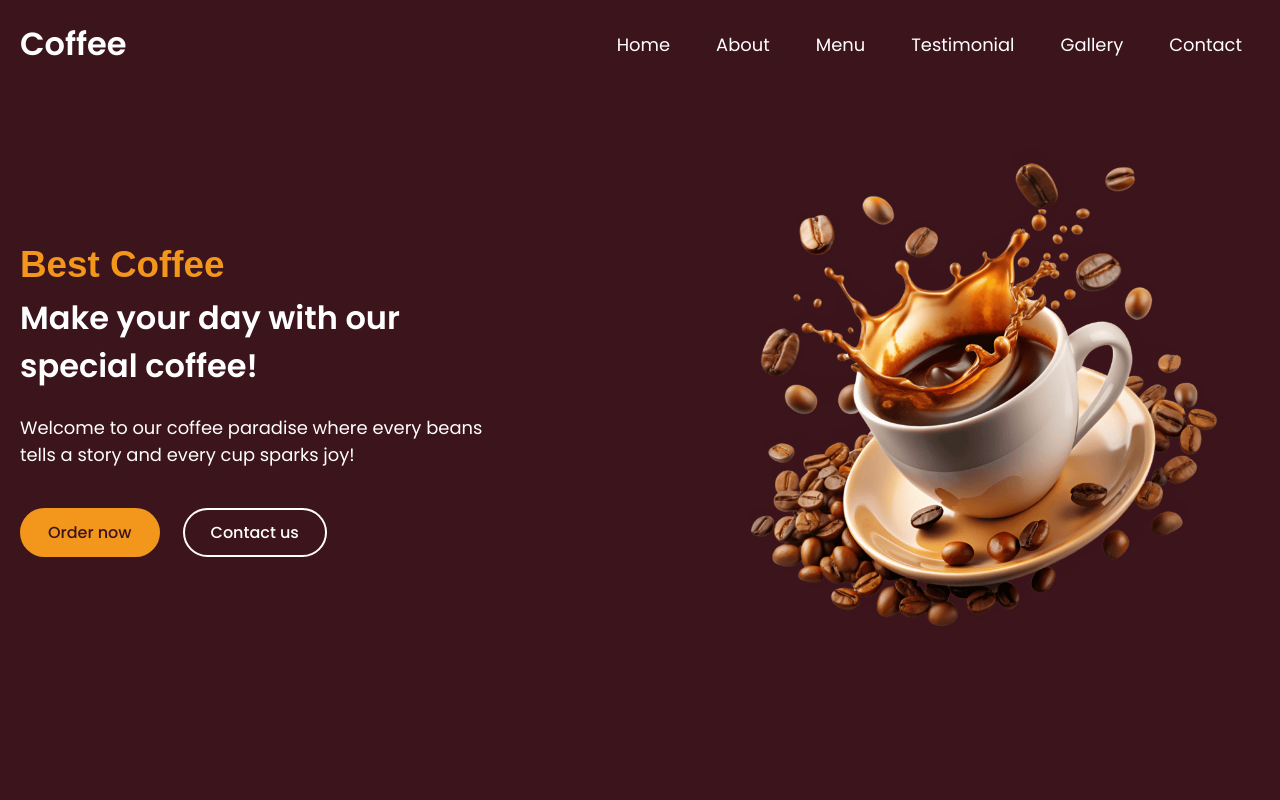
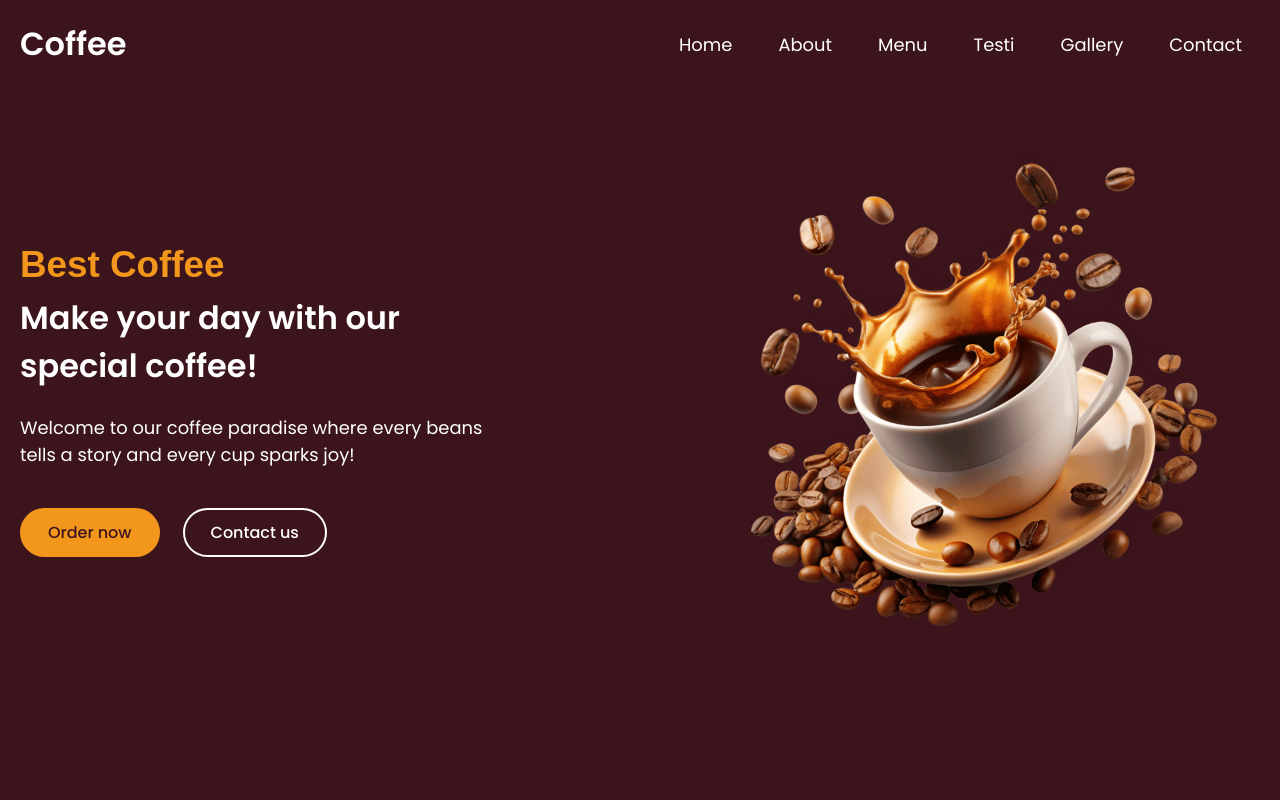
Before and after one commit to pmmuthukumarofficial/coffee_shop, a plain HTML site: page index.html in a window 1280 px wide. Shown: the top 800 px of the page. Drawn offline with nearby package versions, Linux system fonts and the light colour scheme; a web font is replaced by a local one.

Commit message:
Update index.html

```diff
--- a/index.html
+++ b/index.html
@@ -32,7 +32,7 @@
                     <a href="#menu" class="nav-link">Menu</a>
                 </li>
                 <li class="nav-item">
-                    <a href="#testimonials" class="nav-link">Testimonial</a>
+                    <a href="#testimonials" class="nav-link">Testi</a>
                 </li>
                 <li class="nav-item">
                     <a href="#gallery" class="nav-link">Gallery</a>
```
